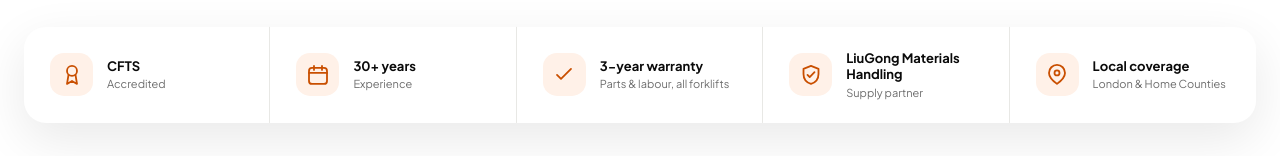
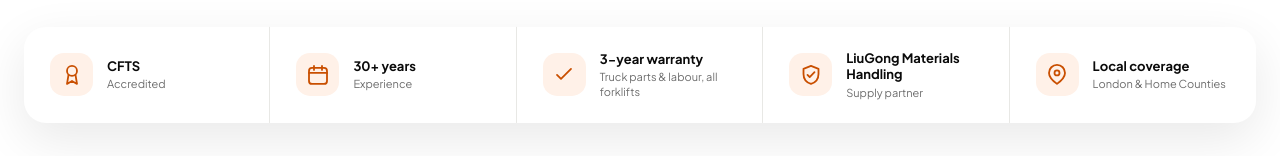
Before and after one commit to auraluvsu/ftservices, a React (Vite) app: page / in a window 1280 px wide. Shown: the part 796-952 px from the top of the page. Built offline with nearby package versions, Linux system fonts and the light colour scheme; the HTML template or start-up script is replaced by a standard one.

Commit message:
fix: wording for warranties

```diff
--- a/src/App.tsx
+++ b/src/App.tsx
@@ -693,7 +693,7 @@ function Home() {
     const trusts = [
         { icon: "award" as IconName, top: "CFTS", bottom: "Accredited" },
         { icon: "calendar" as IconName, top: "30+ years", bottom: "Experience" },
-        { icon: "check" as IconName, top: "3-year warranty", bottom: "Parts & labour, all forklifts" },
+        { icon: "check" as IconName, top: "3-year warranty", bottom: "Truck parts & labour, all forklifts" },
         {
             icon: "shield" as IconName,
             top: "LiuGong Materials Handling",
@@ -1206,18 +1206,18 @@ function StickyQuote() {
 const warranties = [
     {
         value: "3 years",
-        title: "Parts & labour",
+        title: "Truck parts & labour",
         text: "Warranty on all forklifts.",
     },
     {
         value: "2 years",
-        title: "Lithium-ion battery",
-        text: "Battery warranty by time.",
+        title: "Lithium-ion battery charger",
+        text: "Battery charger warranty.",
     },
     {
-        value: "10,000 hours",
+        value: "5 years or 10,000 hours",
         title: "Lithium-ion battery",
-        text: "Battery warranty by working hours.",
+        text: "Lithium-ion battery warranty.",
     },
 ]
 
```
